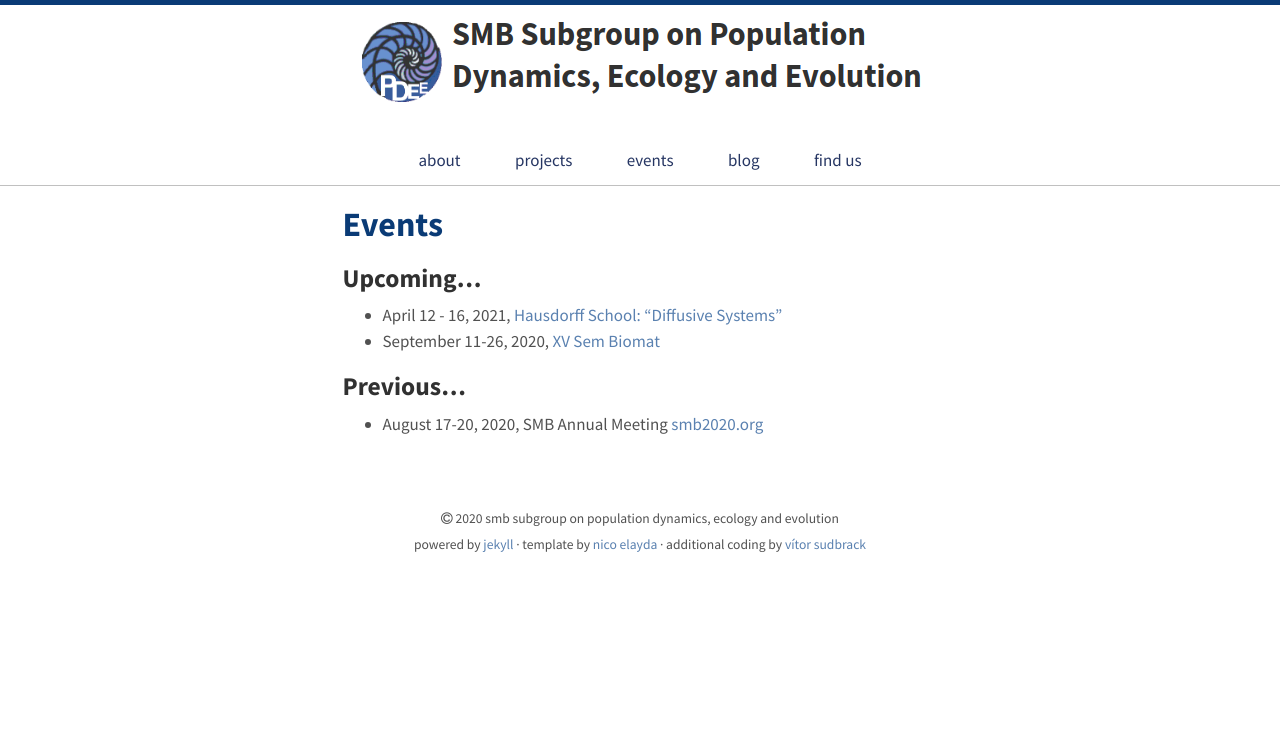
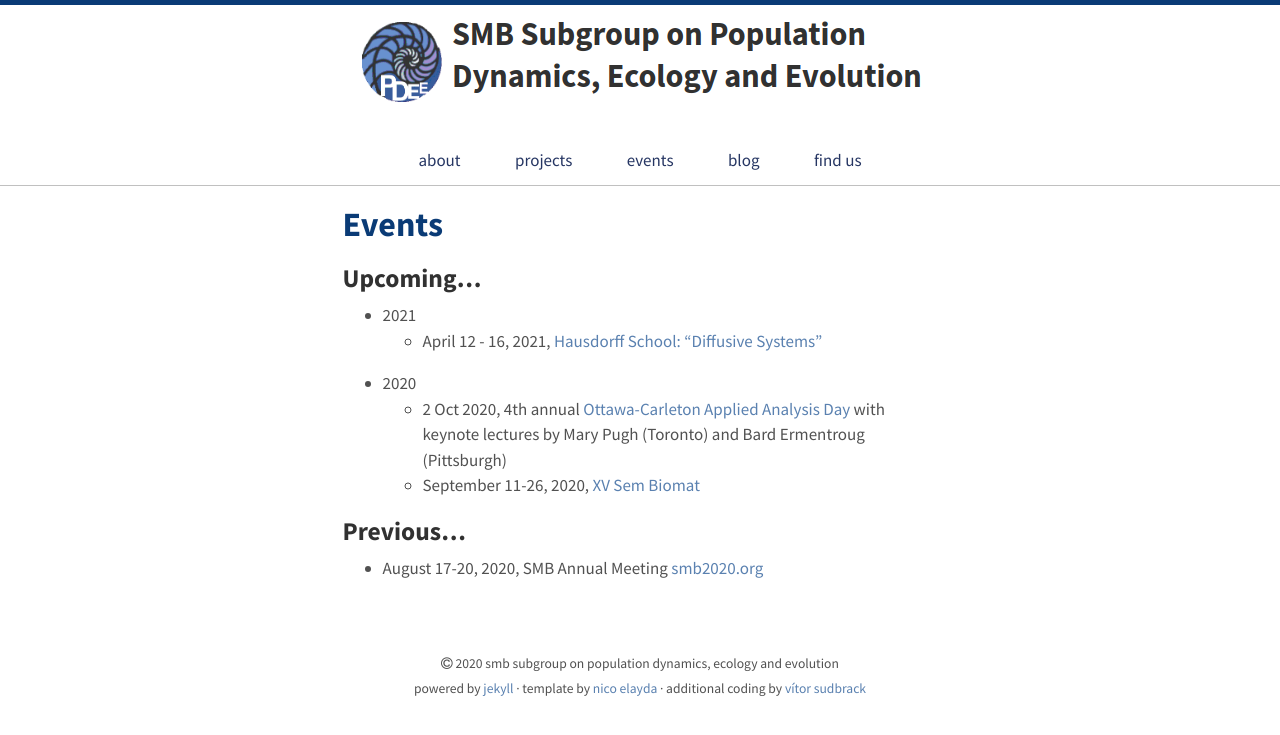
Before and after one commit to smbpdee/smbpdee.github.io, a Jekyll site: the page built from events.md, in a window 1280 px wide. Shown: the top 735 px of the page. Built offline with Jekyll 4.4.1, drawn with Linux system fonts in a browser that asks for light colours.

Commit message:
added event for Frithjof Lutscher (Ottawa) (this time with the file)

```diff
--- a/events.md
+++ b/events.md
@@ -5,8 +5,11 @@ title: Events
 
 ## Upcoming...
 
-* April 12 - 16, 2021, [Hausdorff School: “Diffusive Systems”](https://www.hcm.uni-bonn.de/diffusive-systems-2021/)
-* September 11-26, 2020, [XV Sem Biomat](https://sites.google.com/view/xvsembiomat/home?authuser=0)
+* 2021
+	* April 12 - 16, 2021, [Hausdorff School: “Diffusive Systems”](https://www.hcm.uni-bonn.de/diffusive-systems-2021/)
+* 2020
+	* 2 Oct 2020, 4th annual [Ottawa-Carleton Applied Analysis Day](http://frithjof.ca/AAdayOttawa.html) with keynote lectures by Mary Pugh (Toronto) and Bard Ermentroug (Pittsburgh)
+	* September 11-26, 2020, [XV Sem Biomat](https://sites.google.com/view/xvsembiomat/home?authuser=0)
 
 ## Previous...
 
```
